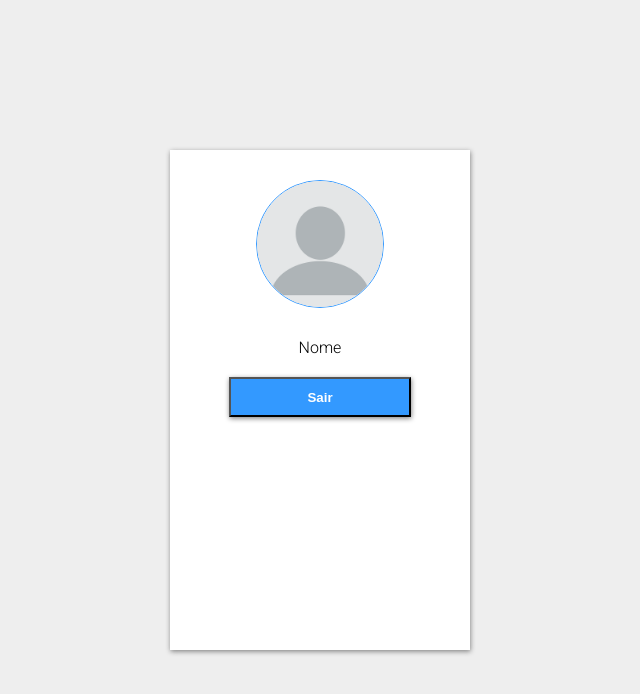
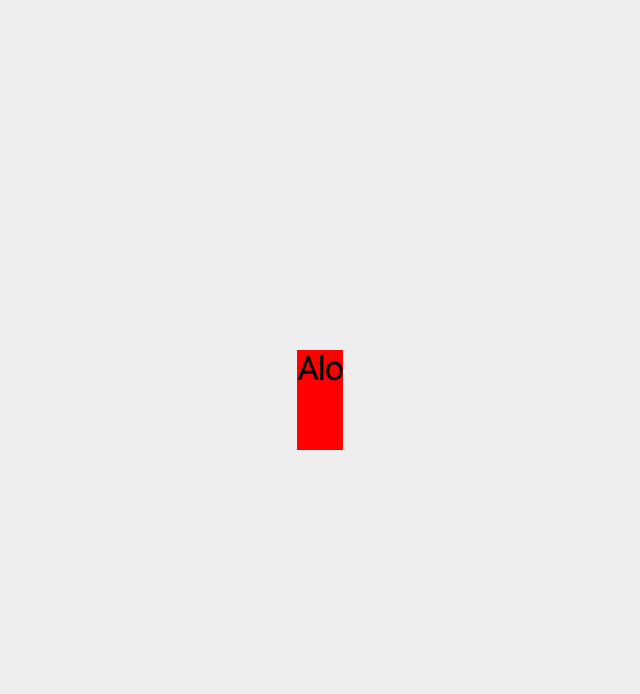
Before and after one commit to jarrhoolyszey/ihc001-frontend, a React (Create React App) app: page / in a window 1280 px wide. Shown: the top 694 px of the page, without its empty margins (320-960 px from the left). Built offline with nearby package versions, Linux system fonts and the light colour scheme.

Commit message:
testes com material-ui

```diff
--- a/package.json
+++ b/package.json
@@ -5,6 +5,7 @@
   "dependencies": {
     "@material-ui/core": "^4.11.4",
     "@material-ui/icons": "^4.11.2",
+    "@material-ui/styles": "^4.11.4",
     "@testing-library/jest-dom": "^5.12.0",
     "@testing-library/react": "^11.2.6",
     "@testing-library/user-event": "^12.8.3",
--- a/src/global.css
+++ b/src/global.css
@@ -19,7 +19,6 @@
 
 html {
   height: 100%;
-  padding: 20px;
   background-color: var(--bg-color);
   display: flex;
   justify-content: center;
--- /dev/null
+++ b/src/pages/Login2/index.js
@@ -0,0 +1,30 @@
+import React from 'react';
+
+
+import {
+  Paper,
+  TextField,
+  Button,
+} from '@material-ui/core';
+
+
+import useStyles from './style';
+
+
+const Login2 = () => {
+  const styles = useStyles();
+
+  return (
+    <Paper className={styles.wrapper} elevation={3}>
+      <h1 className={styles.header}>Login</h1>
+      <form className={styles.loginForm} noValidate autoComplete="off" fullWidth>
+        <TextField className={styles.inputField} id="email-field" label="Email" type="email" color="primary" />
+        <TextField className={styles.inputField} id="password-field" label="Senha" type="password" />
+        <Button className={styles.loginButton} variant="contained" color="primary">Entrar</Button>
+        <p className={styles.forgotPassword}>Esqueceu sua senha?</p>
+      </form>
+    </Paper>
+  )
+}
+
+export default Login2;
--- /dev/null
+++ b/src/pages/Login2/style.js
@@ -0,0 +1,36 @@
+import { makeStyles } from '@material-ui/styles';
+
+
+const useStyles = makeStyles({
+  wrapper: {
+    display: 'flex',
+    flexDirection: 'column',
+    alignItems: 'center',
+    margin: 0,
+    width: '350px',
+    backgroundColor: '#FFF',
+    padding: '40px 10px',
+  },
+  header: {
+    marginBottom: '40px',
+  },
+  loginForm: {
+    width: '100%',
+    display: 'flex',
+    flexDirection: 'column',
+    alignItems: 'center',
+  },
+  inputField: {
+    width: '80%',
+  },
+  loginButton: {
+    marginTop: '50px',
+    marginBottom: '10px',
+    width: '80%',
+  },
+  forgotPassword: {
+    fontSize: '10pt',
+  }
+});
+
+export default useStyles;
--- a/src/pages/Paciente/index.js
+++ b/src/pages/Paciente/index.js
@@ -1,15 +1,37 @@
 import React, { useContext } from 'react'
+
+import { makeStyles } from '@material-ui/styles';
+
+import {
+  Container,
+  Paper,
+  Button,
+  Avatar,
+  Tabs,
+  Tab,
+} from '@material-ui/core';
+
 
 import { Context } from '../../context/AuthContext';
 
+
+const useStyles = makeStyles({
+  wrapper: {
+    width: '100%',
+    height: '100px',
+    display: 'block',
+    backgroundColor: 'red',
+  }
+});
+
 const Paciente = () => {
+  const classes = useStyles();
   const { authenticated, handleLogout } = useContext(Context);
 
   return (
-    <>
-      <h1>Paciente</h1>
-      <button onClick={ handleLogout }>Logout</button>
-    </>
+    <Container className={classes.wrapper} fixed disableGutters>
+      <h1>Alo</h1>
+    </Container>
   );
 }
 
--- a/src/routes.js
+++ b/src/routes.js
@@ -8,8 +8,7 @@ import Admin from './pages/Admin';
 import Especialista from './pages/Especialista';
 import Paciente from './pages/Paciente';
 
-import PacienteCard from './components/PacienteCard';
-import ProfilePicture from './components/ProfilePicture';
+import Login2 from './pages/Login2';
 
 
 function CustomRoute({ isPrivate, role, ...rest }) {
@@ -33,7 +32,7 @@ function CustomRoute({ isPrivate, role, ...rest }) {
 export default function Routes() {
   return (
     <Switch>
-      <Route exact path="/" component={ PacienteCard } />
+      <Route exact path="/" component={ Paciente } />
       <CustomRoute exact path="/login" component={Login} />
       <CustomRoute isPrivate role="paciente" exact path="/paciente" component={ Paciente } />
       <CustomRoute isPrivate role="especialista" exact path="/especialista" component={ Especialista } />
```
Also changed, not shown: 1 other file (tests, documents, lock files or other folders).
